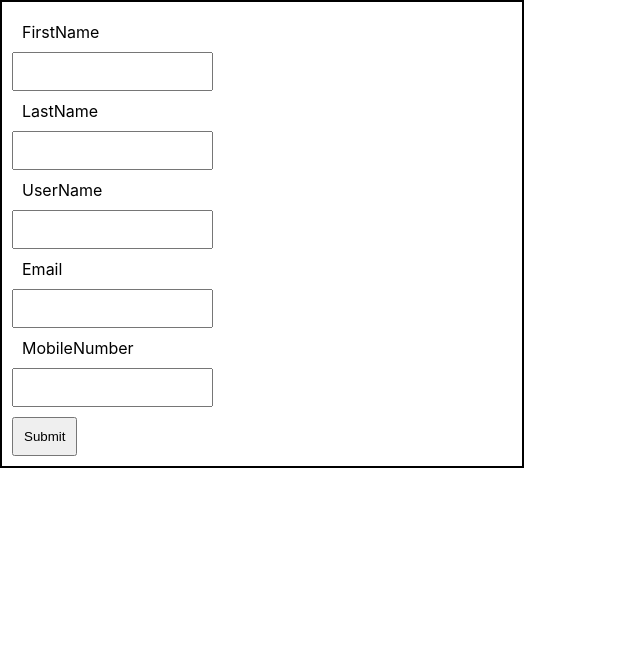
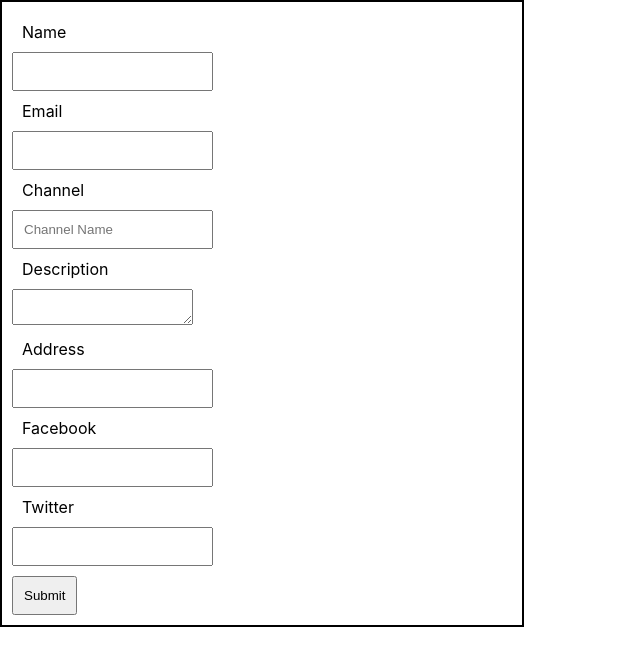
Before and after one commit to pshadikbasha/test_formik, a React (Create React App) app: page / in a window 1280 px wide. Shown: the top 666 px of the page, without its empty margins (0-640 px from the left). Built offline with nearby package versions, Linux system fonts and the light colour scheme.

Commit message:
Adding nesting object

```diff
--- a/src/App.js
+++ b/src/App.js
@@ -3,8 +3,8 @@ import SimpleUserForm from "./components/test_formik";
 function App() {
   return (
     <div className="App">
-      {/* <SignUp /> */}
-      <SimpleUserForm></SimpleUserForm>
+      <SignUp />
+      {/* <SimpleUserForm></SimpleUserForm> */}
     </div>
   );
 }
--- /dev/null
+++ b/src/components/formik/ErrorRequired.jsx
@@ -0,0 +1,6 @@
+import React from "react";
+
+const ErrorMessageR = (props) => {
+  return <h3>{props.children}</h3>;
+};
+export default ErrorMessageR;
--- a/src/components/formik/index.js
+++ b/src/components/formik/index.js
@@ -1,10 +1,17 @@
 import "./style.css";
 import { Formik, Form, Field, ErrorMessage } from "formik";
 import * as Yup from "yup";
+import ErrorMessageR from "./ErrorRequired";
 const initialValues = {
   name: "",
   email: "",
   channel: "",
+  comments: "",
+  address: "",
+  social: {
+    facebook: "",
+    twitter: "",
+  },
 };
 
 const onSubmit = (values) => {
@@ -14,9 +21,9 @@ const validationSchema = Yup.object({
   name: Yup.string().required("Required"),
   email: Yup.string().email("invalid email address").required("Required"),
   channel: Yup.string().required("Required"),
+  address: Yup.string().required("Required"),
 });
 const SignUp = () => {
-  //   console.log("value errors are", formIk.errors);
   return (
     <Formik
       initialValues={initialValues}
@@ -29,11 +36,39 @@ const SignUp = () => {
         <ErrorMessage name="name"></ErrorMessage>
         <label htmlFor="email">Email</label>
         <Field type="email" name="email" id="email" />
-        <ErrorMessage name="email"></ErrorMessage>
+        <ErrorMessage name="email">
+          {(errorMessage) => {
+            return <div>{errorMessage}</div>;
+          }}
+        </ErrorMessage>
         <label htmlFor="channel">Channel</label>
-        <Field type="text" name="channel" id="channel" />
-        <ErrorMessage name="channel"></ErrorMessage>
+        <Field
+          as="input"
+          name="channel"
+          id="channel"
+          placeholder="Channel Name"
+        />
+        <ErrorMessage name="channel" component={ErrorMessageR}></ErrorMessage>
+        <label htmlFor="comments">Description</label>
+        <Field as="textarea" name="comments" id="comments"></Field>
         <br />
+        <label htmlFor="address">Address</label>
+        <Field name="address">
+          {(props) => {
+            console.log("props are", props);
+            const { field, form, meta } = props;
+            return (
+              <div>
+                <input id="address" {...field} />
+                {meta.touched && meta.error ? <div>{meta.error}</div> : null}
+              </div>
+            );
+          }}
+        </Field>
+        <label htmlFor="facebook">Facebook</label>
+        <Field type="text" id="facebook" name="social.facebook"></Field>
+        <label htmlFor="twitter">Twitter</label>
+        <Field type="text" id="twitter" name="social.twitter"></Field>
         <button type="submit">Submit</button>
       </Form>
     </Formik>
```
